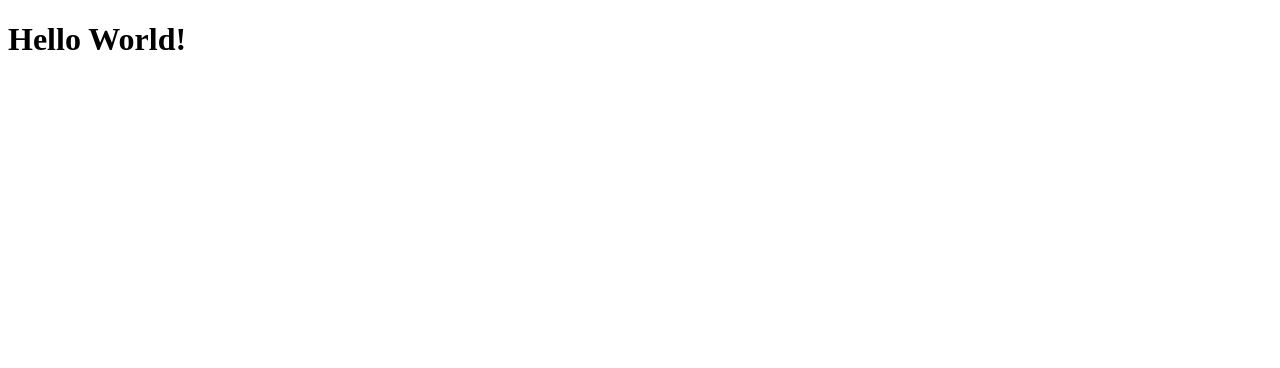
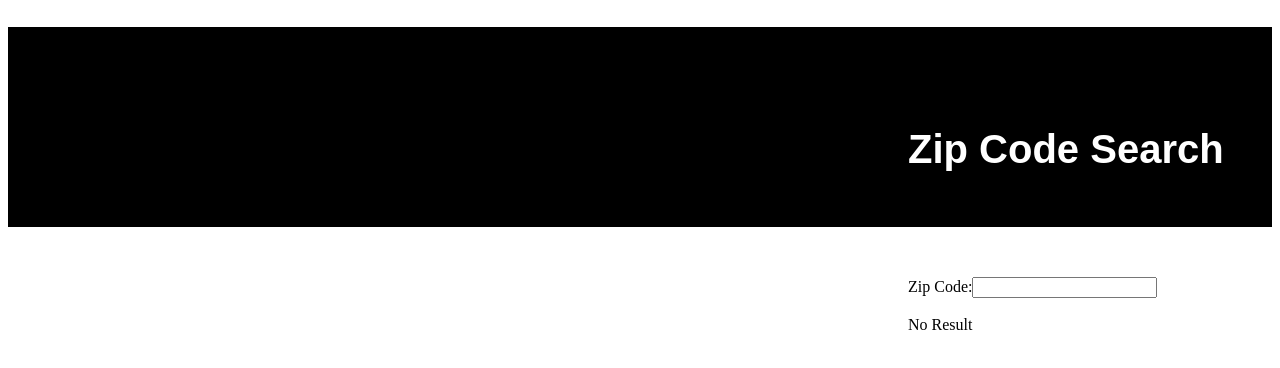
Before and after one commit to abdoulguira/Assignments_06, a React (Create React App) app: page / in a window 1280 px wide. Shown: the top 368 px of the page. Built offline with nearby package versions, Linux system fonts and the light colour scheme.

Commit message:
added code for the index.html, stylesheet.css, App.js, and new components Header.js, Inputbox.js created. base-structure for assignment6 project1 done

```diff
--- a/public/index.html
+++ b/public/index.html
@@ -2,12 +2,10 @@
 <html lang="en">
   <head>
     <meta charset="utf-8" />
-    <!-- <link rel="icon" href="%PUBLIC_URL%/favicon.ico" /> -->
+    <link rel="icon" href="../src/stylesheet.css" />
     <title>React App</title>
   </head>
   <body>
-    <noscript>You need to enable JavaScript to run this app.</noscript>
-    <h1>Hello World!</h1>
     <div id="root"></div>
   </body>
 </html>
--- a/src/App.js
+++ b/src/App.js
@@ -1,9 +1,16 @@
 import React from 'react'
+import Header from './Header';
+import Inputbox from './Inputbox';
+
 
 export default function App() {
   return (
     <div>
 
+      <Header text="Zip Code Search" color="red" />
+      <Inputbox />
+
+
     </div>
   );
 }
--- /dev/null
+++ b/src/Header.js
@@ -0,0 +1,15 @@
+import React from "react";
+
+function Header(){
+
+   return (
+
+   <div className="forheader" >
+
+       <h1 id="text">Zip Code Search</h1>
+
+   </div>)
+
+
+}
+export default Header;
--- /dev/null
+++ b/src/Inputbox.js
@@ -0,0 +1,19 @@
+import React from "react";
+
+function Inputbox(){
+
+   return (
+
+   <div className="box" >
+
+       <label id="label">Zip Code:</label>
+
+       <input type="text" name="lname" />  <br /> <br />
+
+       <label id="label">No Result</label>
+
+   </div>)
+
+
+}
+export default Inputbox;
--- a/src/stylesheet.css
+++ b/src/stylesheet.css
@@ -0,0 +1,27 @@
+.forheader{
+
+    background-color: black;
+    width: auto;
+    height: 200px;
+
+}
+
+#text{
+
+    padding-top: 100px;
+    padding-bottom: 100px;
+    padding-left: 900px;
+    color: white;
+    font-size: 40px;
+    font-family: Arial, Helvetica, sans-serif;
+
+}
+
+.box{
+    padding-top: 50px;
+    padding-left: 900px;
+}
+
+.label{
+    font-weight: bold;
+}
```
